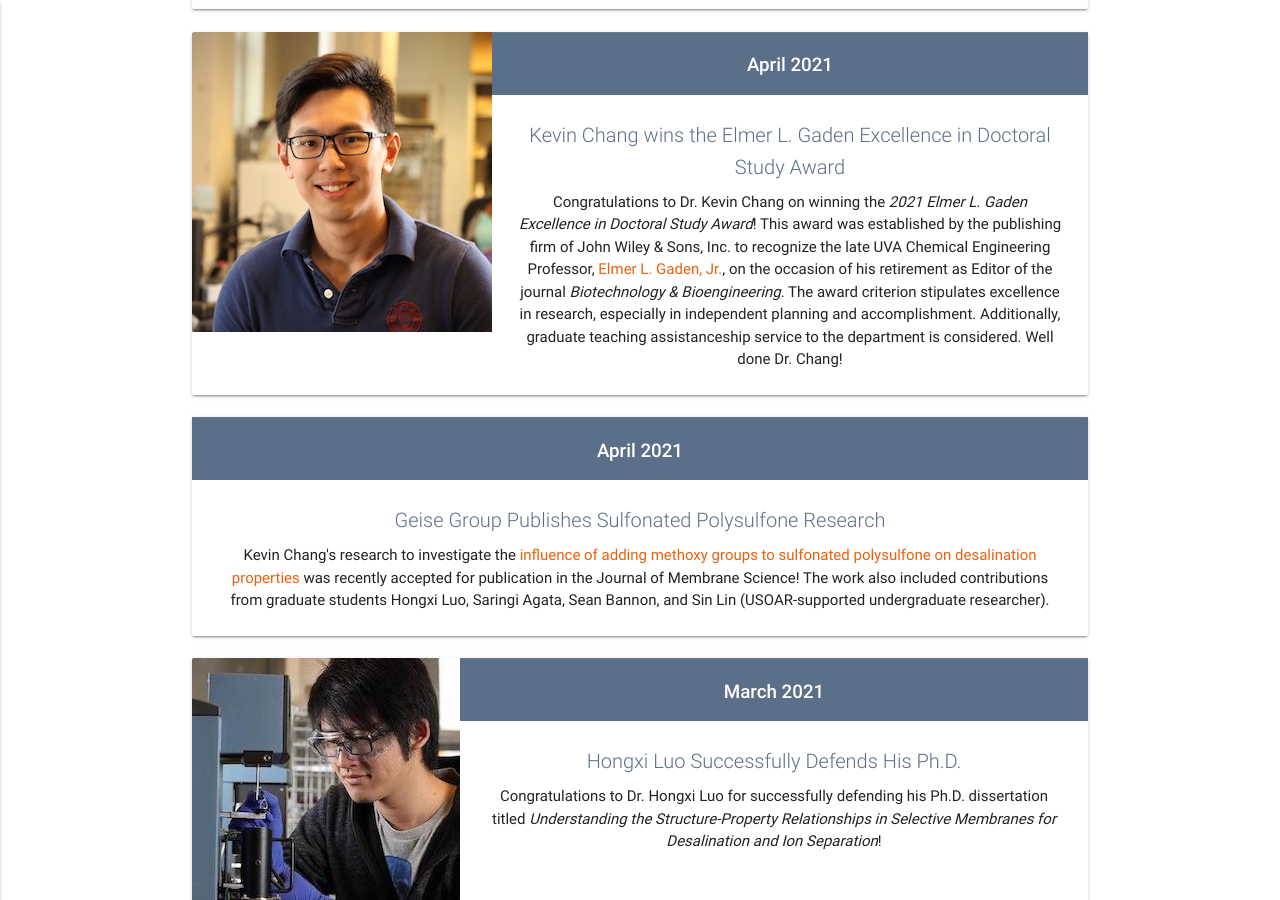
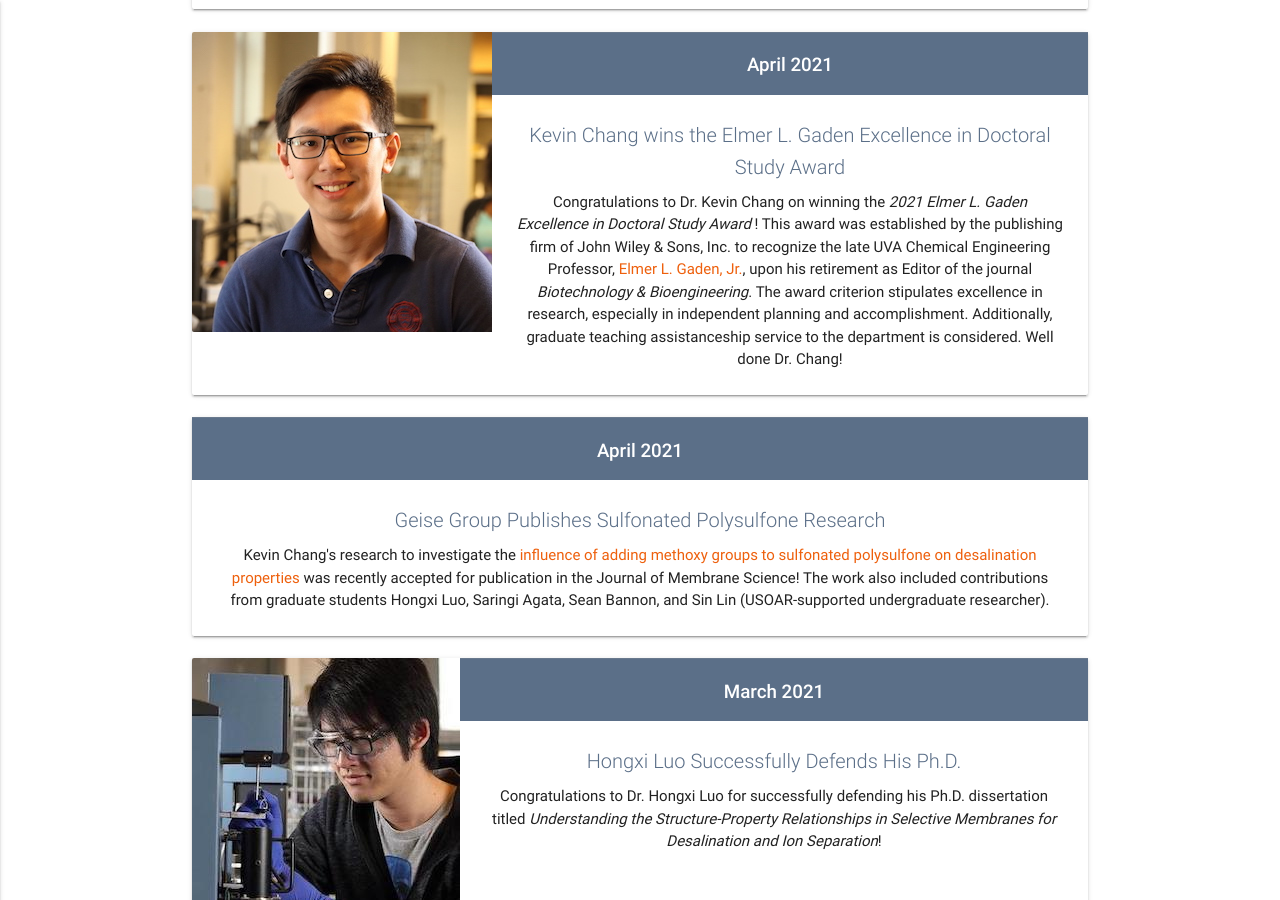
Before and after one commit to geisegroup/geisegroup.github.io, a Jekyll site: the page built from index.md, in a window 1280 px wide and 900 px high, scrolled down 2476 px. Built offline with Jekyll 4.4.1, drawn with Linux system fonts in a browser that asks for light colours; nearby versions of some CDN libraries.

Commit message:
Update 21_changGaden.html

```diff
--- a/_newsItems/21_changGaden.html
+++ b/_newsItems/21_changGaden.html
@@ -2,6 +2,6 @@
 date: 2021-04-19
 year: 2021
 title: Kevin Chang wins the Elmer L. Gaden Excellence in Doctoral Study Award
-text: Congratulations to Dr. Kevin Chang on winning the <em>2021 Elmer L. Gaden Excellence in Doctoral Study Award</em>! This award was established by the publishing firm of John Wiley & Sons, Inc. to recognize the late UVA Chemical Engineering Professor, <a href="https://news.virginia.edu/content/memoriam-elmer-gaden" target="_blank" rel="noopener">Elmer L. Gaden, Jr.</a>, on the occasion of his retirement as Editor of the journal <em>Biotechnology & Bioengineering</em>. The award criterion stipulates excellence in research, especially in independent planning and accomplishment. Additionally, graduate teaching assistanceship service to the department is considered. Well done Dr. Chang!
+text: Congratulations to Dr. Kevin Chang on winning the <em>2021 Elmer L. Gaden Excellence in Doctoral Study Award</em> ! This award was established by the publishing firm of John Wiley & Sons, Inc. to recognize the late UVA Chemical Engineering Professor, <a href="https://news.virginia.edu/content/memoriam-elmer-gaden" target="_blank" rel="noopener">Elmer L. Gaden, Jr.</a>, upon his retirement as Editor of the journal <em>Biotechnology & Bioengineering</em>. The award criterion stipulates excellence in research, especially in independent planning and accomplishment. Additionally, graduate teaching assistanceship service to the department is considered. Well done Dr. Chang!
 image: chang.jpg
 ---
```
